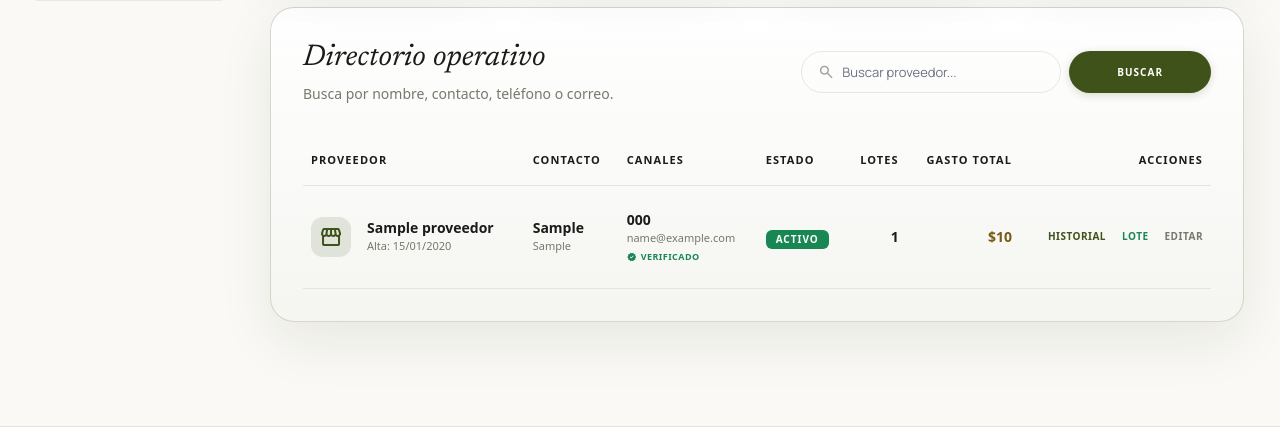
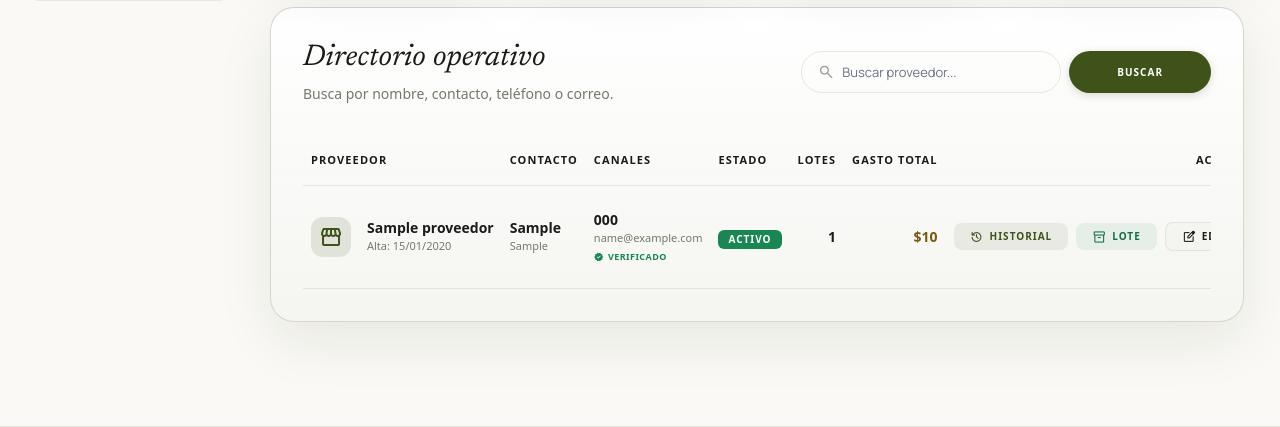
Before and after one commit to Angixs-zz/libreria_bartleby, a Django app: page /proveedores/ in a window 1280 px wide. Shown: the part 856-1283 px from the top of the page. Run offline with Django 5.2, Linux system fonts and the light colour scheme; a user stored in the database is signed in; tables that the repository leaves empty hold one stand-in row (values such as "Sample post"); some libraries are stand-ins or nearby versions.

Commit message:
AGREGACION CAMVIOS

```diff
--- a/proveedores/templates/proveedores/directorio_proveedores.html
+++ b/proveedores/templates/proveedores/directorio_proveedores.html
@@ -602,19 +602,23 @@
                                 <td class="py-4 px-2 text-right text-sm font-bold" style="color: var(--text);">{{ proveedor.total_adquisiciones }}</td>
                                 <td class="py-4 px-2 text-right text-sm font-bold" style="color: #7a5a12;">${{ proveedor.gasto_acumulado }}</td>
                                 <td class="py-4 px-2 text-right">
-                                    <div class="flex items-center justify-end gap-3">
+                                    <div class="flex items-center justify-end gap-2">
                                         {% if proveedor.email and not proveedor.email_verificado %}
-                                        <button type="button" class="text-[10px] font-bold uppercase tracking-wider transition-all hover:underline" style="color: #d97706;" data-bs-toggle="modal" data-bs-target="#verificarEmailModal-{{ proveedor.id }}">
+                                        <button type="button" class="inline-flex items-center gap-1.5 px-3 py-1.5 rounded-lg text-[10px] font-extrabold uppercase tracking-widest transition-all hover:-translate-y-0.5" style="background-color: rgba(217, 119, 6, 0.08); color: #b45309;" data-bs-toggle="modal" data-bs-target="#verificarEmailModal-{{ proveedor.id }}">
+                                            <span class="material-symbols-outlined text-[14px]">mark_email_read</span>
                                             Verificar
                                         </button>
                                         {% endif %}
-                                        <a href="{% url 'detalle_proveedor' proveedor.id %}" class="text-[10px] font-bold uppercase tracking-wider transition-all hover:underline" style="color: var(--primary);" title="Historial">
+                                        <a href="{% url 'detalle_proveedor' proveedor.id %}" class="inline-flex items-center gap-1.5 px-3 py-1.5 rounded-lg text-[10px] font-extrabold uppercase tracking-widest transition-all hover:-translate-y-0.5" style="background-color: rgba(62, 82, 25, 0.08); color: var(--primary);" title="Historial">
+                                            <span class="material-symbols-outlined text-[14px]">history</span>
                                             Historial
                                         </a>
-                                        <a href="{% url 'registrar_adquisicion' %}?proveedor={{ proveedor.id }}" class="text-[10px] font-bold uppercase tracking-wider transition-all hover:underline" style="color: #198754;" title="Registrar lote">
+                                        <a href="{% url 'registrar_adquisicion' %}?proveedor={{ proveedor.id }}" class="inline-flex items-center gap-1.5 px-3 py-1.5 rounded-lg text-[10px] font-extrabold uppercase tracking-widest transition-all hover:-translate-y-0.5" style="background-color: rgba(25, 135, 84, 0.08); color: #146c43;" title="Registrar lote">
+                                            <span class="material-symbols-outlined text-[14px]">inventory_2</span>
                                             Lote
                                         </a>
-                                        <button type="button" class="text-[10px] font-bold uppercase tracking-wider transition-all hover:underline" style="color: var(--text-muted);" data-bs-toggle="modal" data-bs-target="#editarProveedorModal-{{ proveedor.id }}">
+                                        <button type="button" class="inline-flex items-center gap-1.5 px-3 py-1.5 rounded-lg text-[10px] font-extrabold uppercase tracking-widest transition-all hover:-translate-y-0.5" style="background-color: var(--bg-subtle); border: 1px solid var(--border); color: var(--text);" data-bs-toggle="modal" data-bs-target="#editarProveedorModal-{{ proveedor.id }}">
+                                            <span class="material-symbols-outlined text-[14px]">edit_square</span>
                                             Editar
                                         </button>
                                     </div>
@@ -699,41 +703,44 @@
 {% for proveedor in proveedores %}
     <div class="modal fade" id="editarProveedorModal-{{ proveedor.id }}" tabindex="-1" aria-hidden="true">
         <div class="modal-dialog modal-lg modal-dialog-centered">
-            <div class="modal-content rounded-4">
+            <div class="modal-content provider-modal rounded-4">
                 <form method="post" action="{% url 'editar_proveedor' proveedor.id %}">
                     {% csrf_token %}
-                    <div class="modal-header border-0 pb-0">
+                    <div class="modal-header">
+                        <div class="provider-modal-title">
+                            <span class="provider-modal-icon material-symbols-outlined">edit_square</span>
                             <div>
-                            <h2 class="modal-title section-title fs-3">Editar proveedor</h2>
+                                <h2 class="modal-title section-title fs-3 mb-1">Editar proveedor</h2>
                                 <p class="small mb-0" style="color: var(--text-muted);">{{ proveedor.nombre }}</p>
+                            </div>
                         </div>
                         <button type="button" class="btn-close" data-bs-dismiss="modal" aria-label="Cerrar"></button>
                     </div>
                     <div class="modal-body">
                         {% with form=editar_forms|get_item:proveedor.id %}
-                            <div class="row g-3">
-                                <div class="col-md-6">
+                        <div class="provider-form-grid">
+                            <div class="provider-field">
                                 <label class="form-label">Nombre</label>
                                 {{ form.nombre }}
                             </div>
-                                <div class="col-md-6">
+                            <div class="provider-field">
                                 <label class="form-label">Contacto</label>
                                 {{ form.contacto }}
                             </div>
-                                <div class="col-md-6">
+                            <div class="provider-field">
                                 <label class="form-label">Telefono</label>
                                 {{ form.telefono }}
                             </div>
-                                <div class="col-md-6">
+                            <div class="provider-field">
                                 <label class="form-label">Email</label>
                                 {{ form.email }}
                             </div>
-                                <div class="col-12">
+                            <div class="provider-field provider-field-wide">
                                 <label class="form-label">Direccion</label>
                                 {{ form.direccion }}
                             </div>
-                                <div class="col-12">
-                                    <div class="form-check">
+                            <div class="provider-field provider-field-wide">
+                                <div class="provider-status">
                                     {{ form.activo }}
                                     <label class="form-check-label" for="{{ form.activo.id_for_label }}">Proveedor activo</label>
                                 </div>
@@ -742,8 +749,13 @@
                         {% endwith %}
                     </div>
                     <div class="modal-footer border-0">
+                        <div class="provider-actions w-100">
                             <button type="button" class="btn btn-outline-secondary" data-bs-dismiss="modal">Cancelar</button>
-                        <button type="submit" class="btn olive-btn">Guardar cambios</button>
+                            <button type="submit" class="btn olive-btn">
+                                <span class="material-symbols-outlined align-middle me-1" style="font-size:1rem;">save</span>
+                                Guardar cambios
+                            </button>
+                        </div>
                     </div>
                 </form>
             </div>
--- a/usuarios/auditoria.py
+++ b/usuarios/auditoria.py
@@ -8,6 +8,38 @@ from .models import EventoAuditoria
 
 AUDITORIA_RETENCION_DIAS = getattr(settings, 'AUDITORIA_RETENCION_DIAS', 180)
 
+LIMITES_AUDITORIA = [25, 50, 100, 250, 500]
+
+ACCIONES_AUDITORIA = {
+    'todas': 'Todas las acciones',
+    'crear': 'Creación de registro',
+    'editar': 'Edición / Modificación',
+    'eliminar': 'Eliminación',
+    'cancelar': 'Cancelación',
+    'desactivar': 'Baja de acceso',
+    'reactivar': 'Reactivación',
+    'login': 'Inicio de sesión',
+}
+
+MODULOS_AUDITORIA = {
+    'todos': 'Todos los módulos',
+    'inventario': 'Catálogo e Inventario',
+    'proveedores': 'Directorio Proveedores',
+    'ventas': 'Punto de Venta (POS)',
+    'reservas': 'Gestor de Reservas',
+    'clientes': 'Panel de Clientes',
+    'personal': 'Personal y Staff',
+    'sistema': 'Autenticación y Sistema',
+}
+
+def obtener_limite_auditoria(limite_str):
+    try:
+        limite = int(limite_str)
+        if limite in LIMITES_AUDITORIA:
+            return limite
+    except (TypeError, ValueError):
+        pass
+    return 50
 
 def depurar_auditoria_antigua():
     if not AUDITORIA_RETENCION_DIAS:
```
Also changed, not shown: usuarios/views.py (+8 -1 lines). Lines whose indentation alone changed are shown as unchanged.
